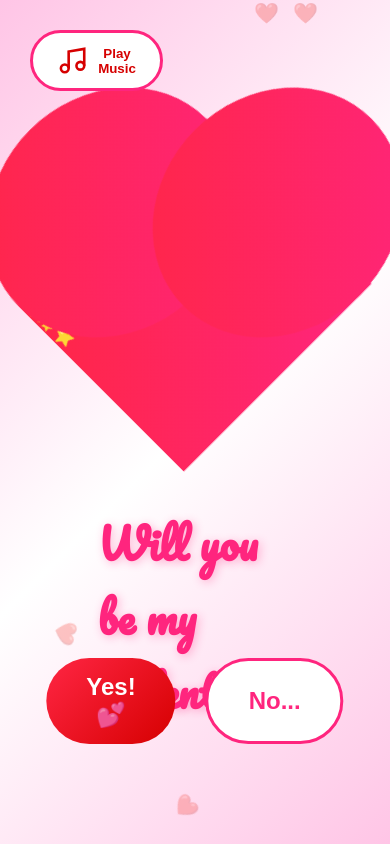
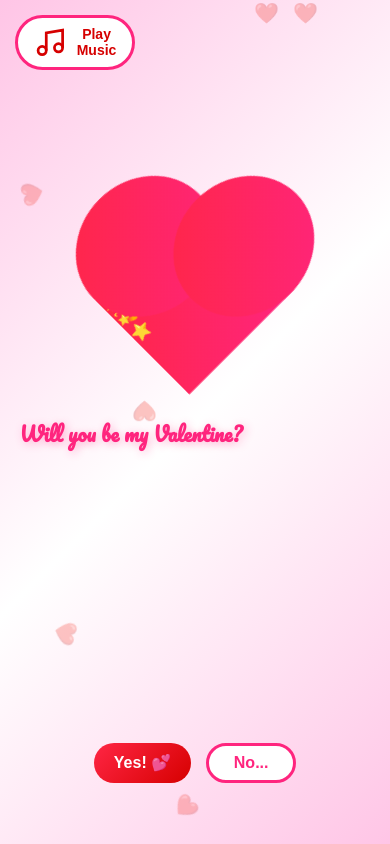
Before and after one commit to EvanO3/Valentine, a plain HTML site: page index.html in a window 390 px wide. Drawn offline with Linux system fonts and the light colour scheme.

Commit message:
change styles

```diff
--- a/styles.css
+++ b/styles.css
@@ -269,3 +269,133 @@ body {
     from { transform: translateY(30px); opacity: 0; }
     to { transform: translateY(0); opacity: 1; }
 }
+
+
+
+/* --- MOBILE RESPONSIVENESS --- */
+@media (max-width: 768px) {
+    /* 1. Scale down the main pulsing heart */
+    .heart-box {
+        width: 180px;
+        height: 160px;
+    }
+    .heart-box::before, .heart-box::after {
+        width: 180px;
+        height: 160px;
+    }
+    .heart-box::before { top: -80px; }
+    .heart-box::after { left: 80px; }
+
+    /* 2. Adjust Question text size */
+    .question {
+        font-size: 28px;
+        width: 90vw; /* Keep text from hitting edges */
+    }
+    .question-div {
+        top: 55%;
+    }
+
+    /* 3. Stack or scale buttons */
+    .buttons-container {
+        gap: 15px;
+        top: 75%;
+        width: 100%;
+        justify-content: center;
+    }
+    .btn {
+        font-size: 18px;
+        padding: 12px 30px;
+    }
+
+    /* 4. Shrink Music Button */
+    .music-btn {
+        top: 15px;
+        left: 15px;
+        padding: 8px 16px;
+        font-size: 14px;
+    }
+
+    /* 5. Celebration Screen Adjustments */
+    .yay-text {
+        font-size: 26px;
+    }
+    .celebration-meme {
+        width: 90%; /* Make GIF fill more width on mobile */
+        max-height: 45vh;
+    }
+    .rose-pop {
+        font-size: 100px;
+    }
+    .cute-text {
+        font-size: 22px;
+        width: 85%;
+    }
+}
+
+/* --- MOBILE RESPONSIVENESS (Deep Bottom Buttons) --- */
+@media (max-width: 768px) {
+    /* 1. Heart Size (Locked in) */
+    .heart-box {
+        width: 140px;
+        height: 125px;
+    }
+    .heart-box::before, .heart-box::after {
+        width: 140px;
+        height: 125px;
+    }
+    .heart-box::before { top: -65px; }
+    .heart-box::after { left: 65px; }
+
+    /* 2. Smaller Question Font to stop overlap */
+    .question {
+        font-size: 20px; /* Reduced from 24px */
+        width: 90vw;
+        line-height: 1.2;
+    }
+    .question-div {
+        top: 50%; /* Keeps it centered under the heart */
+    }
+
+    /* 3. Move Buttons to the absolute bottom */
+    .buttons-container {
+        gap: 15px;
+        top: 88%; /* Pushed down significantly */
+        width: 100%;
+        justify-content: center;
+    }
+
+    .btn {
+        font-size: 16px; /* Slightly smaller for a cleaner look */
+        padding: 8px 20px;
+        min-width: 90px;
+    }
+
+    /* 4. Celebration Screen (Meme/Rose) */
+    .yay-text {
+        font-size: 22px;
+    }
+    .celebration-meme {
+        width: 90%;
+        max-height: 40vh;
+    }
+    .rose-pop {
+        font-size: 80px;
+    }
+    .cute-text {
+        font-size: 18px;
+    }
+}
+
+/* For iPhone SE / Small Screens */
+@media (max-width: 380px) {
+    .question {
+        font-size: 15px;
+    }
+    .buttons-container {
+        top: 90%; /* Maximum depth */
+    }
+    .heart-box {
+        width: 120px;
+        height: 100px;
+    }
+}
```
